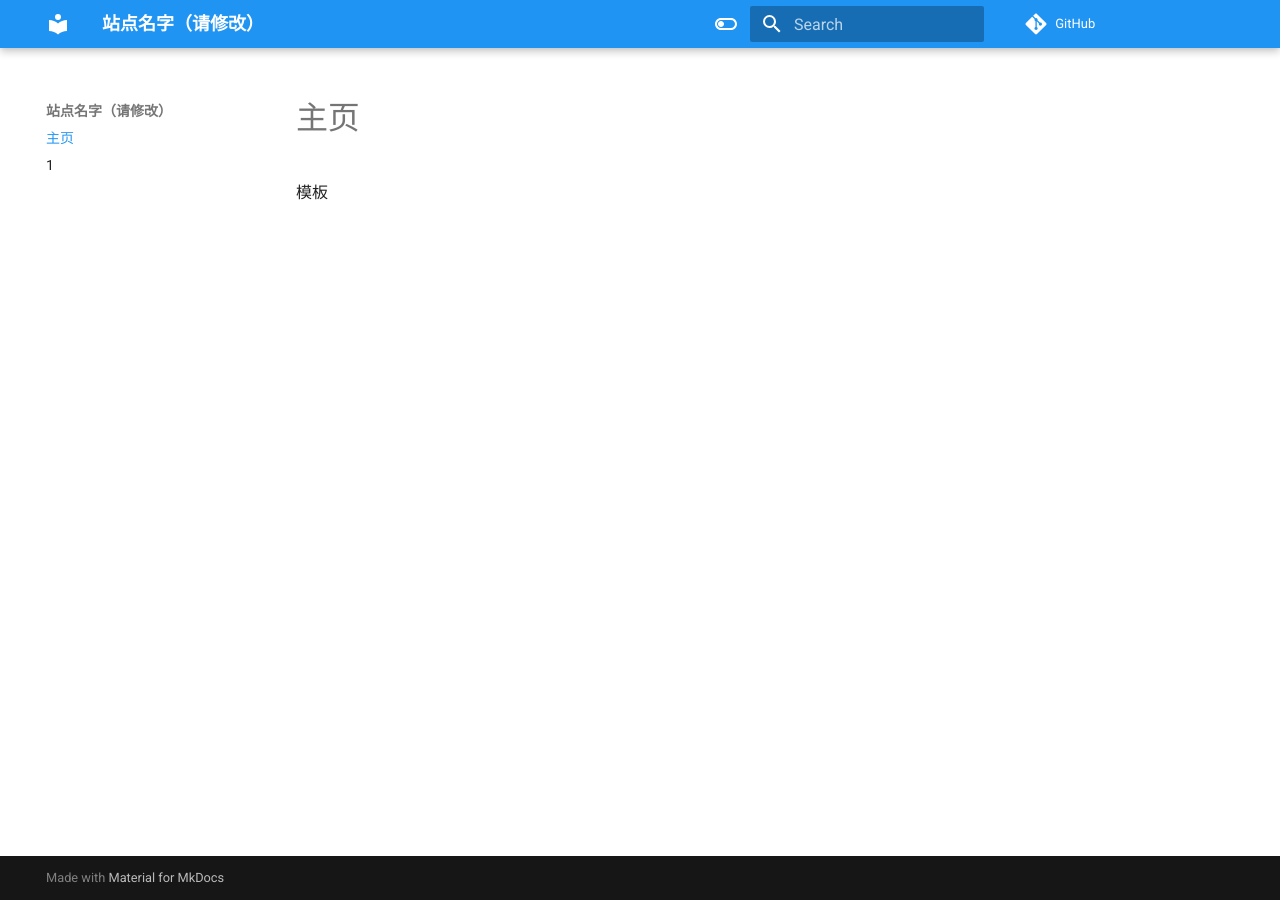
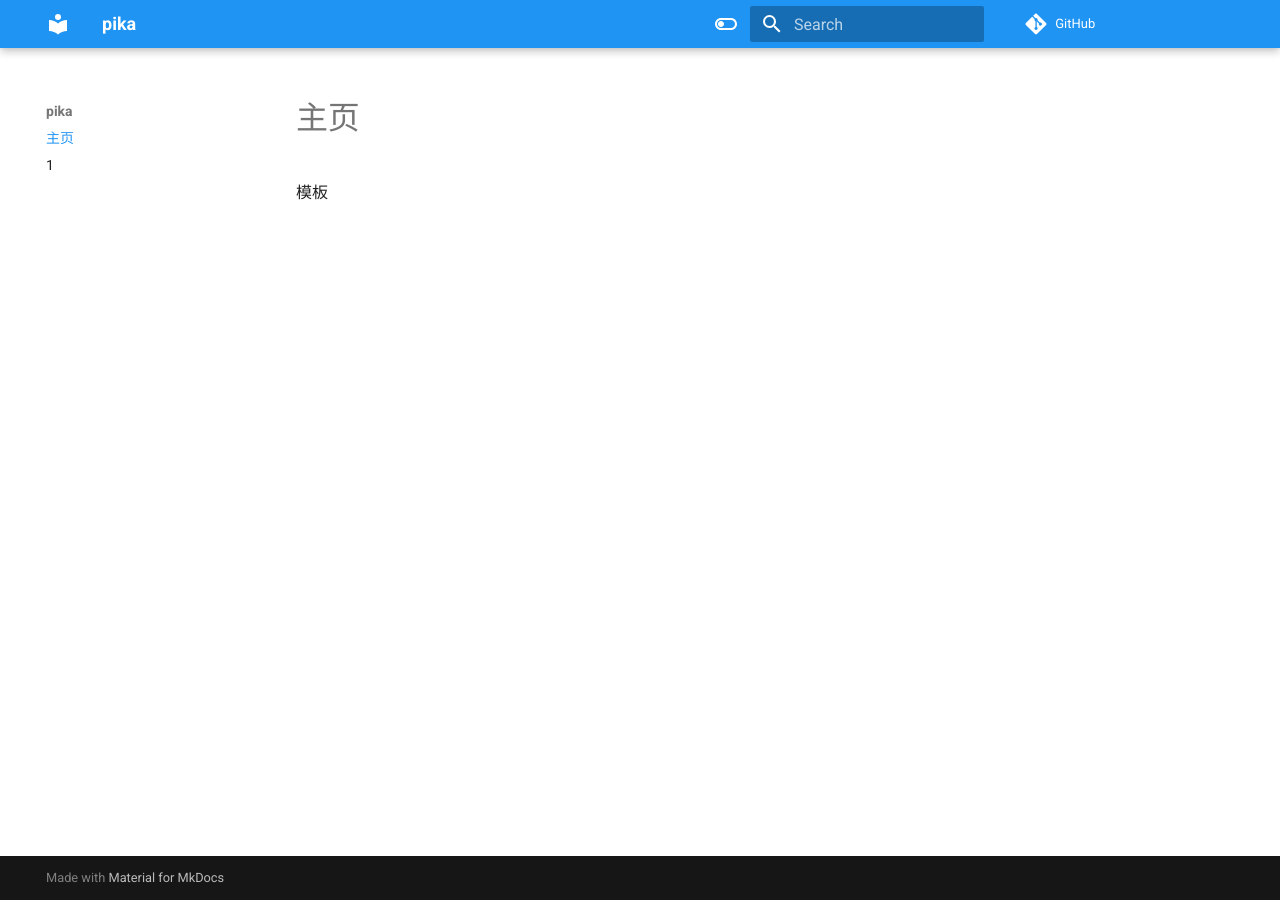
Before and after one commit to Bingboom/KM1, an MkDocs documentation site: the page built from docs/index.md, in a window 1280 px wide. Built offline with MkDocs 1.6.1 and Material for MkDocs 9.7.7, drawn with Linux system fonts in a browser that asks for light colours; comment, search, counter and statistics services are not loaded.

Commit message:
modified name

```diff
--- a/mkdocs.yml
+++ b/mkdocs.yml
@@ -1,5 +1,5 @@
-site_name: 站点名字（请修改）
-repo_url: https://github.com/linyuxuanlin/Wiki-nonsense #（请修改为你自己的仓库地址）
+site_name: pika
+repo_url: https://github.com/Bingboom/KM1 #（请修改为你自己的仓库地址）
 edit_uri: edit/main/docs/
 
 theme:
```
